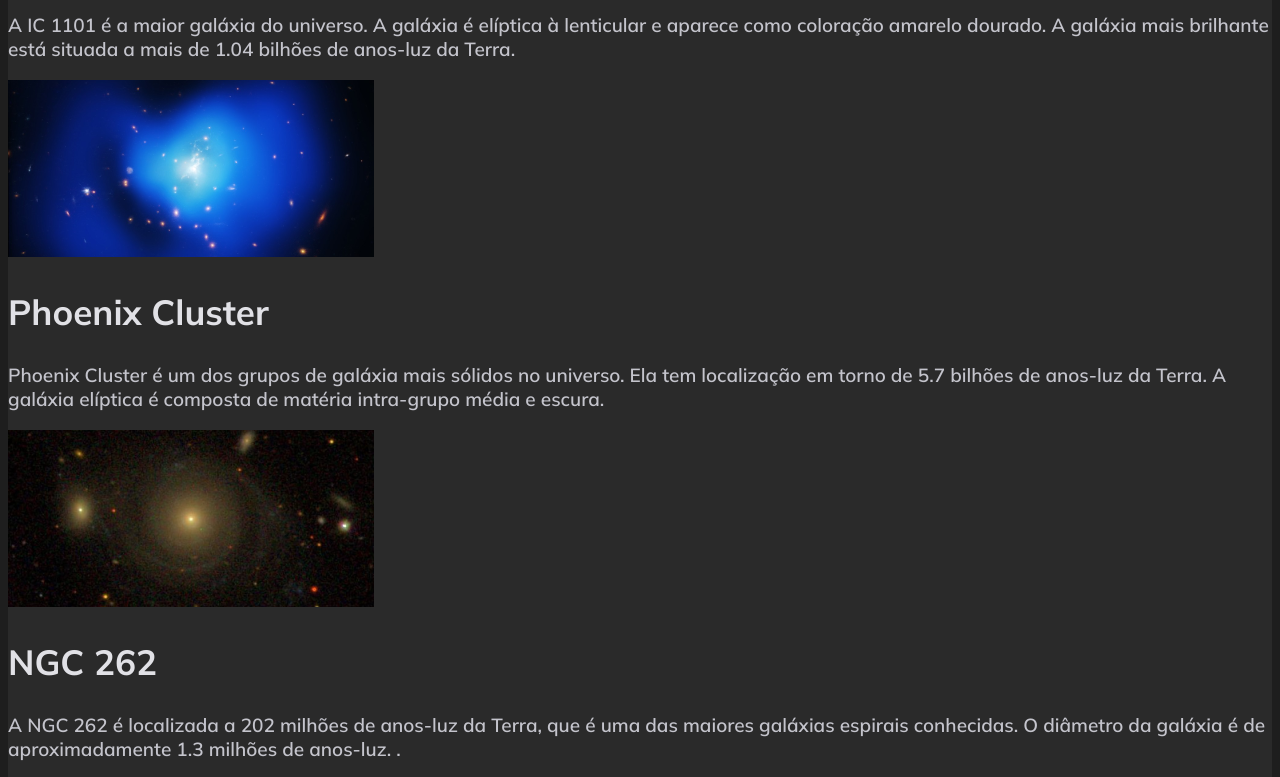
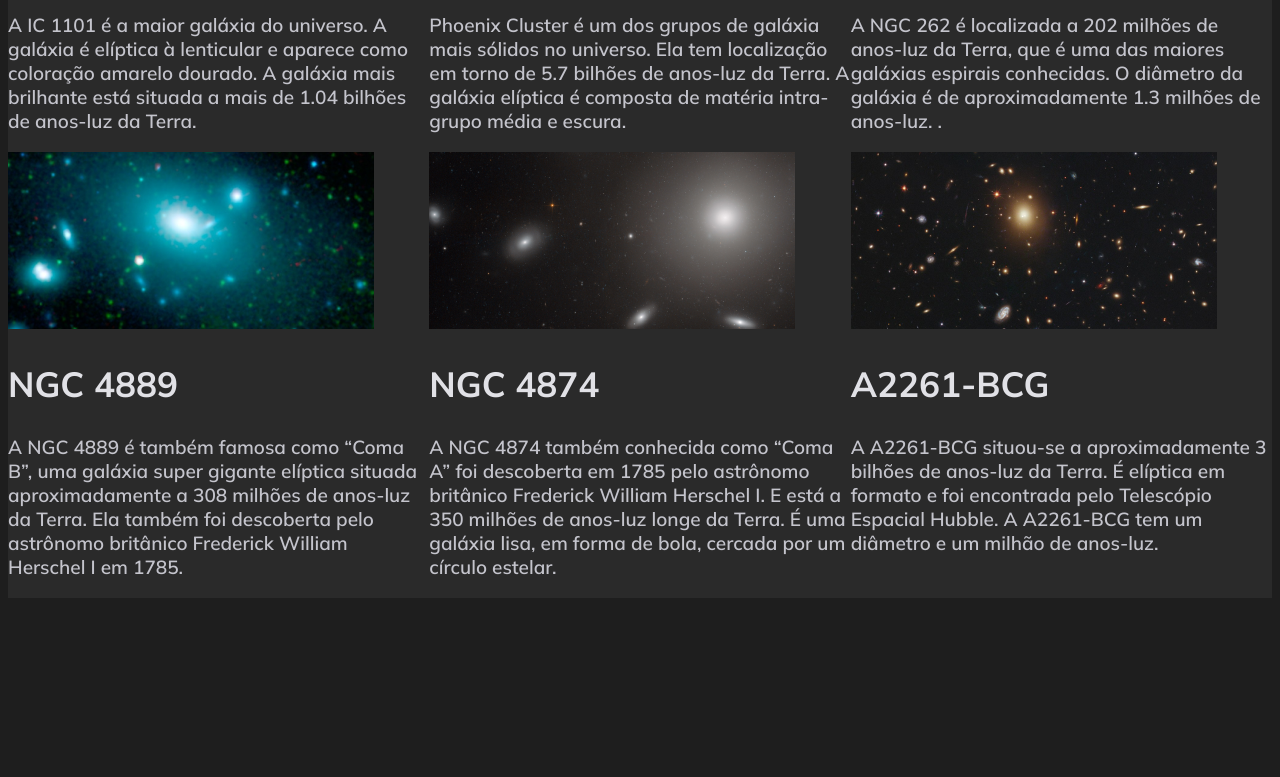
Before and after one commit to IFreitasMendes/Exp---Projeto-5---Tentativa-Galaxies, a plain HTML site: page index.html in a window 1280 px wide. Shown: the part 471-1248 px from the top of the page. After the commit the page ends 1077 px from the top, so only its background shows below. Drawn offline with Linux system fonts and the light colour scheme.

Commit message:
Configuração do Grid

```diff
--- a/style.css
+++ b/style.css
@@ -20,6 +20,11 @@ footer h2{
 }
 main {
   background: #2a2a2a;
+
+  display: grid;
+  grid-template-areas:
+  "A B C"
+  "D E F";
 }
 main h2{
   font-size: 35px;
```
